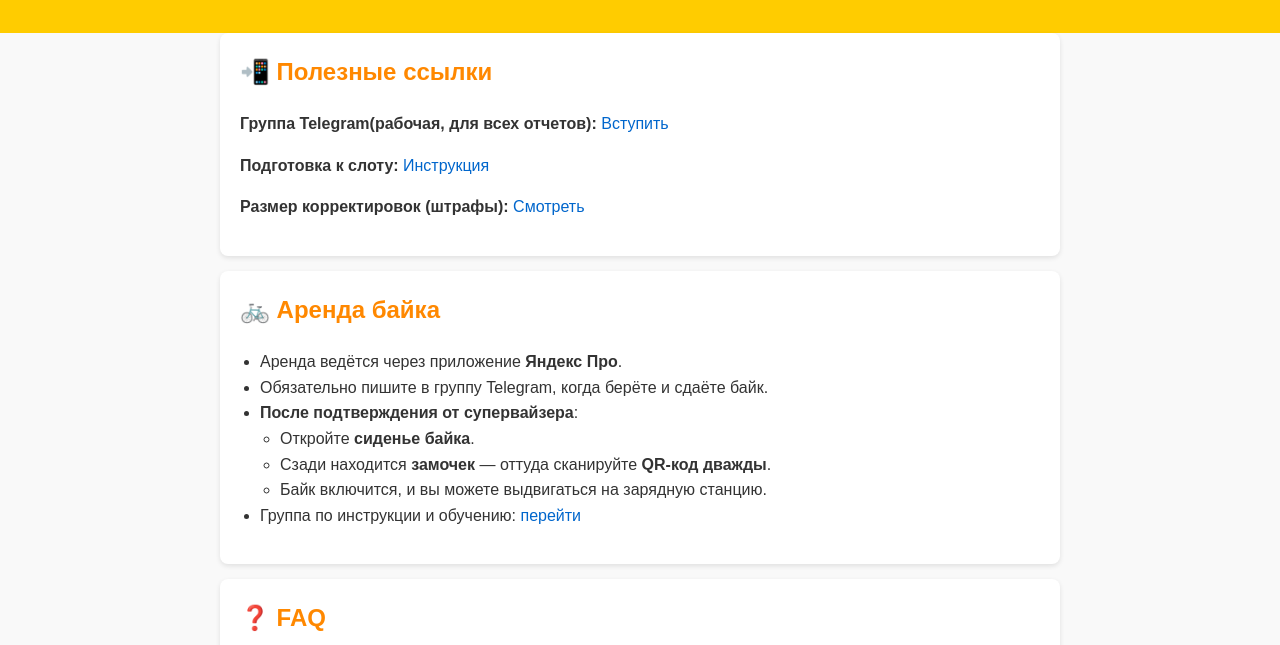
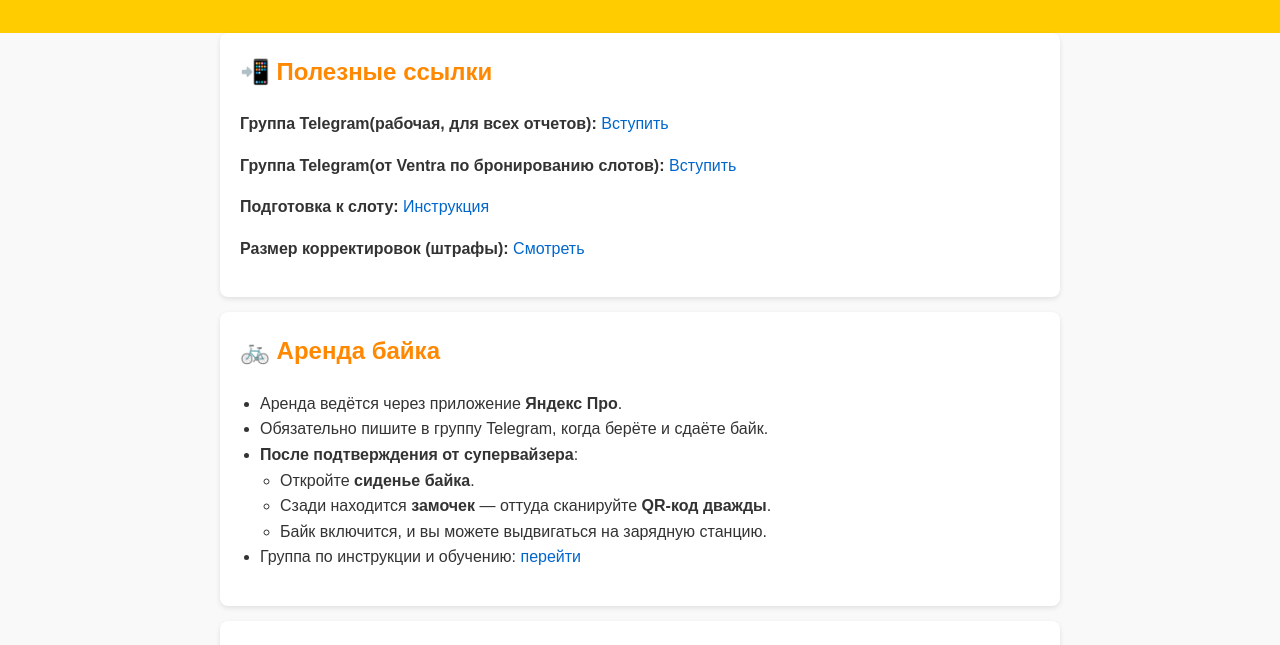
Before and after one commit to asdrt12tr/yandex.bayk, a plain HTML site: page index.html in a window 1280 px wide. Shown: the part 116-761 px from the top of the page. Drawn offline with Linux system fonts and the light colour scheme.

Commit message:
Update index.html

```diff
--- a/index.html
+++ b/index.html
@@ -72,6 +72,7 @@
   <section>
     <h2>📲 Полезные ссылки</h2>
     <p><b>Группа Telegram(рабочая, для всех отчетов):</b> <a href="https://t.me/+R66fAVwFd8U3ZjYy" target="_blank">Вступить</a></p>
+    <p><b>Группа Telegram(от Ventra по бронированию слотов):</b> <a href="https://t.me/+01tFTiiUImI3ZWRi" target="_blank">Вступить</a></p>
     <p><b>Подготовка к слоту:</b> <a href="https://pro.yandex.ru/ru-ru/moskva/knowledge-base/scooters-common/app/missions-start?section=%D0%BA%D0%B0%D0%BA-%D0%BE%D1%82%D0%BA%D1%80%D1%8B%D1%82%D1%8C-%D1%81%D0%BB%D0%BE%D1%82" target="_blank">Инструкция</a></p>
     <p><b>Размер корректировок (штрафы):</b> <a href="https://pro.yandex.ru/ru-ru/moskva/knowledge-base/courier/velokuryer/yandex-bike?section=%D1%80%D0%B0%D0%B7%D0%BC%D0%B5%D1%80-%D0%BA%D0%BE%D1%80%D1%80%D0%B5%D0%BA%D1%82%D0%B8%D1%80%D0%BE%D0%B2%D0%BE%D0%BA-%D0%B7%D0%B0-%D0%BF%D0%BE%D0%BB%D0%BE%D0%BC%D0%BA%D0%B8-%D0%B8%D0%BB%D0%B8-%D1%83%D1%82%D0%B5%D1%80%D1%8E-%D0%B8%D0%BC%D1%83%D1%89%D0%B5%D1%81%D1%82%D0%B2%D0%B0" target="_blank">Смотреть</a></p>
   </section>
```
